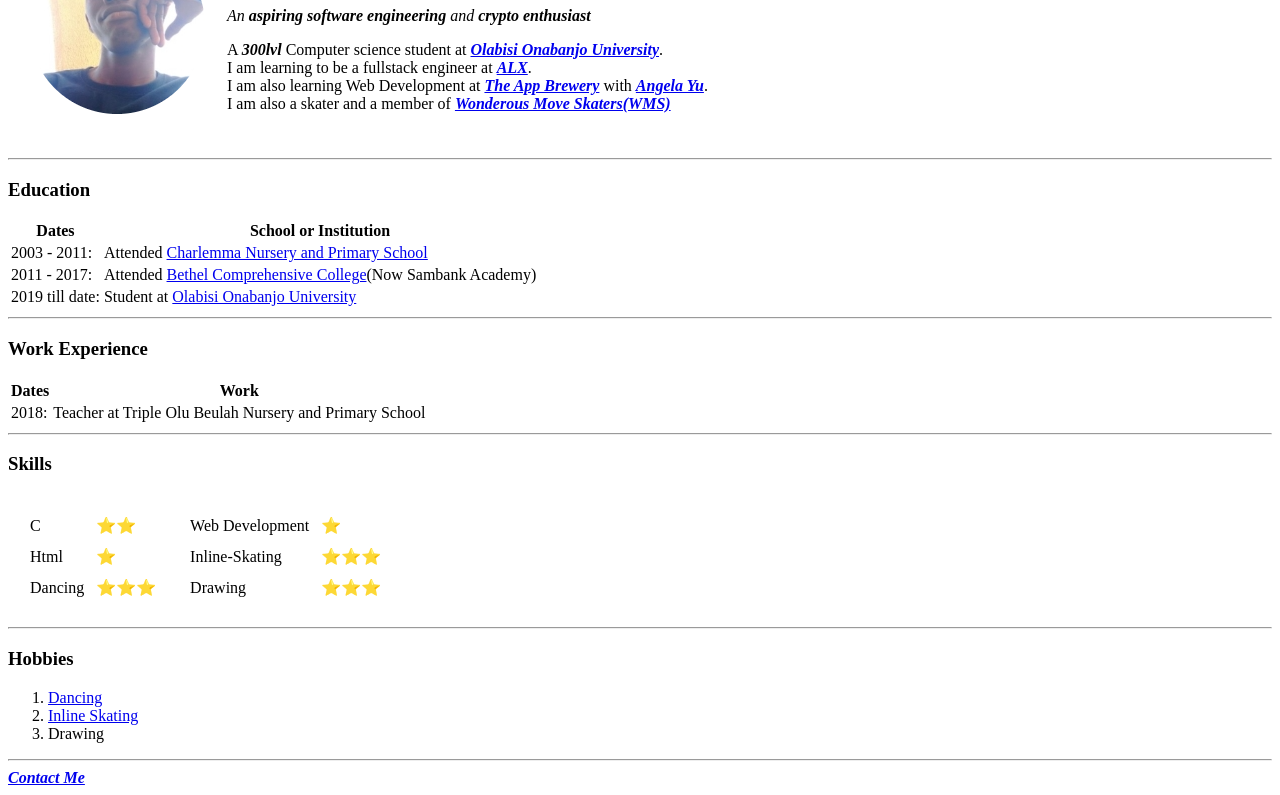
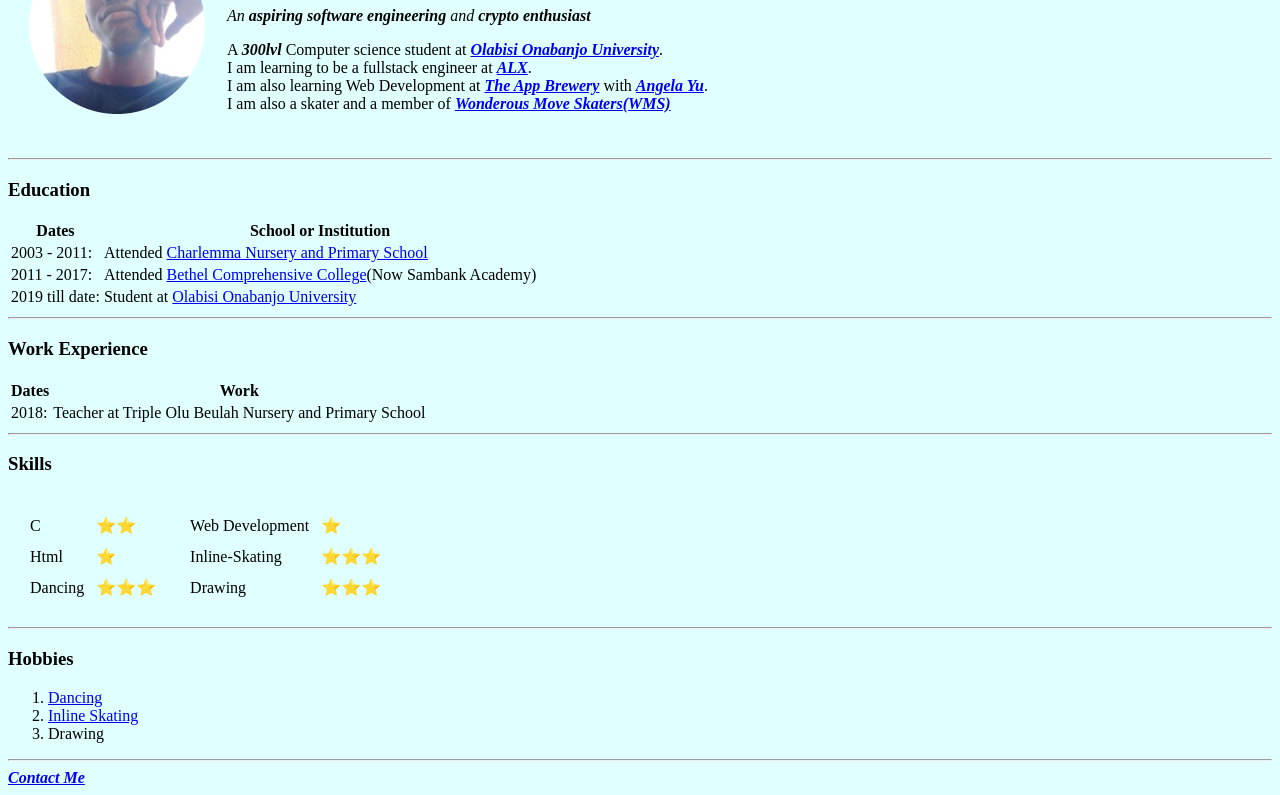
Before and after one commit to Linusman001/LINUX, a plain HTML site: page index.html in a window 1280 px wide. Shown: the part 102-897 px from the top of the page. Drawn offline with Linux system fonts and the light colour scheme.

Commit message:
Update Index.html

```diff
--- a/index.html
+++ b/index.html
@@ -6,7 +6,7 @@
   <title>Linus' Personal Site</title>
 </head>
 
-<body>
+<body bgcolor="E0FFFF">
   <table cellspacing="20">
     <tr>
       <td><img src="images/Linux-modified.png" alt="Linus' Profile Photo"></td>
```
